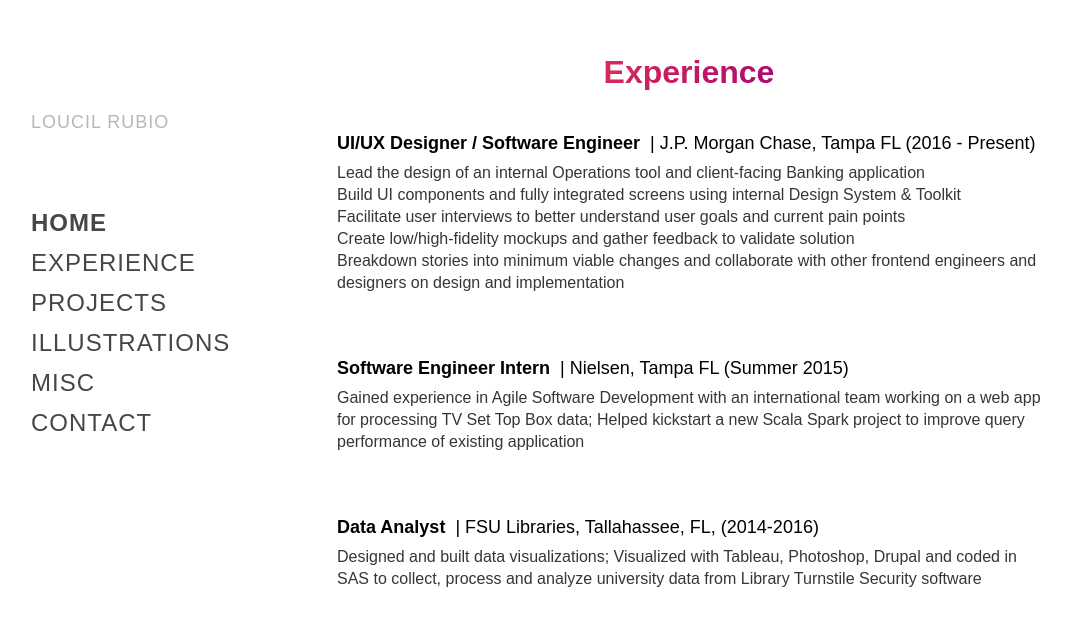
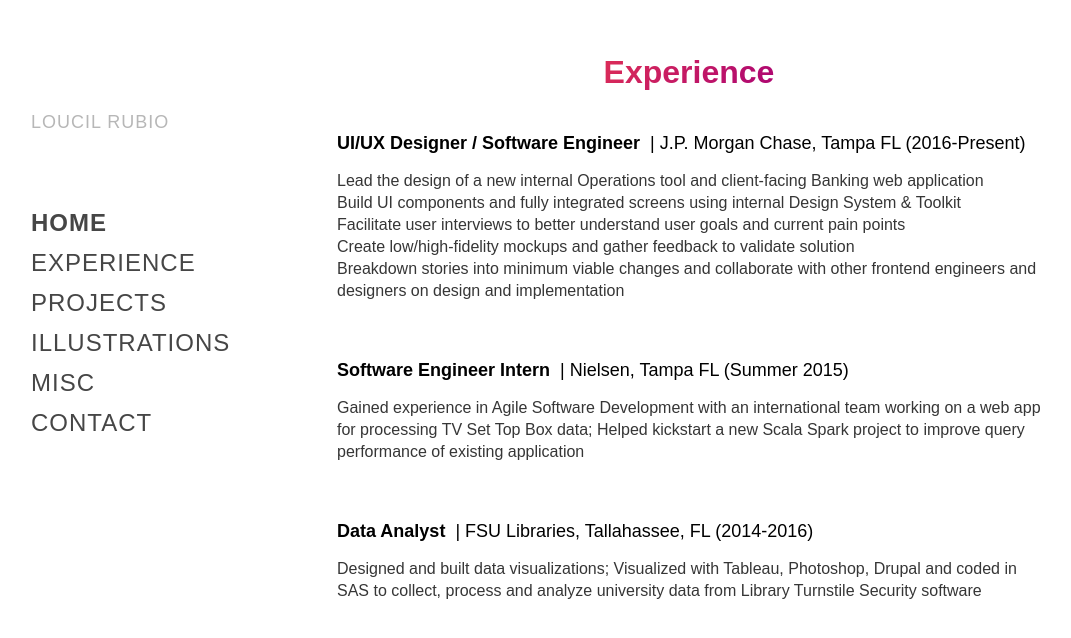
Before and after one commit to loucilvr/loucilrubio.github.io, a React (Create React App) app: page /#/experience in a window 1280 px wide. Shown: the part 166-804 px from the top of the page, without its empty margins (99-1170 px from the left). Built offline with nearby package versions, Linux system fonts and the light colour scheme.

Commit message:
added typography component and added aria label to links

```diff
--- /dev/null
+++ b/src/components/Typography/BodyText/BodyText.js
@@ -0,0 +1,17 @@
+import React from "react";
+import { createUseStyles } from "react-jss";
+
+const useStyles = createUseStyles({
+  bodyText: {
+    fontSize: "16px",
+    color: "#363636",
+    lineHeight: "22px",
+  },
+});
+
+const BodyText = ({ children }) => {
+  const classes = useStyles();
+  return <p className={classes.bodyText}>{children}</p>;
+};
+
+export default BodyText;
--- /dev/null
+++ b/src/components/Typography/BodyText/index.js
@@ -0,0 +1,3 @@
+import BodyText from './BodyText';
+
+export default BodyText;
--- a/src/pages/Contact/Contact.js
+++ b/src/pages/Contact/Contact.js
@@ -1,6 +1,6 @@
 import React from "react";
 import { createUseStyles } from "react-jss";
-import PageHeading from "../../components/PageHeading";
+import PageHeading from "../../components/Typography/PageHeading";
 
 const useStyles = createUseStyles({
   text: {
--- a/src/pages/Experience/Experience.js
+++ b/src/pages/Experience/Experience.js
@@ -1,6 +1,7 @@
 import React from "react";
-import PageHeading from "../../components/PageHeading";
+import PageHeading from "../../components/Typography/PageHeading";
 import { createUseStyles } from "react-jss";
+import BodyText from "../../components/Typography/BodyText";
 
 const useStyles = createUseStyles({
   titleCompanyContainer: {
@@ -24,12 +25,9 @@ const useStyles = createUseStyles({
   },
   experienceContent: {
     padding: "32px 16px",
-    "& > p": {
-      fontSize: "16px",
-      color: "#363636",
-      textAlign: "left",
-      lineHeight: "22px",
   },
+  experience: {
+    paddingBottom: "42px",
   },
 });
 
@@ -39,51 +37,57 @@ const Experience = () => {
     <div>
       <PageHeading title="Experience" />
       <div className={classes.experienceContent}>
+        <div className={classes.experience}>
           <div className={classes.titleCompanyContainer}>
             <h3>UI/UX Designer / Software Engineer</h3>
             <h3 className={classes.companyInfo}>
-            &nbsp; | J.P. Morgan Chase, Tampa FL (2016 - Present)
+              &nbsp; | J.P. Morgan Chase, Tampa FL (2016-Present)
             </h3>
           </div>
-        <p className={classes.description}>
-          Lead the design of an internal Operations tool and client-facing
-          Banking application
+          <BodyText>
+            Lead the design of a new internal Operations tool and client-facing
+            Banking web application
             <br />
-          Build UI components and fully integrated screens using internal Design
-          System & Toolkit
+            Build UI components and fully integrated screens using internal
+            Design System & Toolkit
             <br />
-          Facilitate user interviews to better understand user goals and current
-          pain points
+            Facilitate user interviews to better understand user goals and
+            current pain points
             <br />
             Create low/high-fidelity mockups and gather feedback to validate
             solution
             <br />
             Breakdown stories into minimum viable changes and collaborate with
             other frontend engineers and designers on design and implementation
-        </p>
+          </BodyText>
+        </div>
+        <div className={classes.experience}>
           <div className={classes.titleCompanyContainer}>
             <h3>Software Engineer Intern</h3>
             <h3 className={classes.companyInfo}>
               &nbsp; | Nielsen, Tampa FL (Summer 2015)
             </h3>
           </div>
-        <p className={classes.description}>
-          Gained experience in Agile Software Development with an international
-          team working on a web app for processing TV Set Top Box data; Helped
-          kickstart a new Scala Spark project to improve query performance of
-          existing application
-        </p>
+          <BodyText>
+            Gained experience in Agile Software Development with an
+            international team working on a web app for processing TV Set Top
+            Box data; Helped kickstart a new Scala Spark project to improve
+            query performance of existing application
+          </BodyText>
+        </div>
+        <div className={classes.experience}>
           <div className={classes.titleCompanyContainer}>
             <h3>Data Analyst</h3>
             <h3 className={classes.companyInfo}>
-            &nbsp; | FSU Libraries, Tallahassee, FL, (2014-2016)
+              &nbsp; | FSU Libraries, Tallahassee, FL (2014-2016)
             </h3>
           </div>
-        <p className={classes.description}>
+          <BodyText>
             Designed and built data visualizations; Visualized with Tableau,
             Photoshop, Drupal and coded in SAS to collect, process and analyze
             university data from Library Turnstile Security software
-        </p>
+          </BodyText>
+        </div>
       </div>
     </div>
   );
--- a/src/pages/Home/Home.js
+++ b/src/pages/Home/Home.js
@@ -3,7 +3,8 @@ import Headshot from "../../assets/img/2016spring_headshot.png";
 import Linkedin from "../../assets/img/linkedinLogo.png";
 import Github from "../../assets/img/githubLogo.png";
 import { createUseStyles } from "react-jss";
-import PageHeading from "../../components/PageHeading";
+import PageHeading from "../../components/Typography/PageHeading";
+import BodyText from "../../components/Typography/BodyText";
 
 const useStyles = createUseStyles({
   about: {
@@ -28,11 +29,8 @@ const useStyles = createUseStyles({
     marginBottom: "32px",
   },
   aboutDetails: {
-    fontSize: "16px",
-    color: "#363636",
     textAlign: "left",
     padding: "0 42px",
-    lineHeight: "22px",
   },
   divider: {
     width: "1px",
@@ -64,14 +62,13 @@ const Home = () => {
     <div className={classes.about}>
       <img
         src={Headshot}
-        alt="Personal Headshot"
+        alt="My personal headshot"
         className={classes.headshot}
       />
       <div>
         <PageHeading title="hi there, I'm Loucil :-)" />
         <section className={classes.aboutDetails}>
-          <p>
-            {" "}
+          <BodyText>
             I'm a <strong> UX Engineer</strong> obsessed with understanding and
             solving users’ problems through user research, design and software
             development. I'm currently designing, building and deploying
@@ -92,7 +89,7 @@ const Home = () => {
             with my dog or practicing latte art. I built this portfolio to share
             some of my interests and showcase things I've created outside of
             work for fun :-)
-          </p>
+          </BodyText>
         </section>
         <section className={classes.mediaLinks}>
           <img
@@ -100,14 +97,24 @@ const Home = () => {
             alt="LinkedIn company logo"
             className={classes.linkedinLogo}
           />{" "}
-          <a href="https://www.linkedin.com/in/mlcrubio">LINKEDIN</a>
+          <a
+            href="https://www.linkedin.com/in/mlcrubio"
+            aria-label="View my LinkedIn Profile"
+          >
+            LINKEDIN
+          </a>
           <div className={classes.divider} />
           <img
             src={Github}
             alt="Github company logo"
             className={classes.githubLogo}
           />{" "}
-          <a href="https://github.com/loucilvr">GITHUB</a>
+          <a
+            href="https://github.com/loucilvr"
+            aria-label="View my GitHub Projects"
+          >
+            GITHUB
+          </a>
         </section>
       </div>
     </div>
--- a/src/pages/Illustrations/Illustrations.js
+++ b/src/pages/Illustrations/Illustrations.js
@@ -2,7 +2,7 @@ import React from "react";
 import breakfastImg from "../../assets/img/illustrations/his-hers-breakfast.jpg";
 import coffeee from "../../assets/img/illustrations/coffeeee.jpeg";
 import eucalyptusPlant from "../../assets/img/illustrations/eucalyptus.jpeg";
-import PageHeading from "../../components/PageHeading";
+import PageHeading from "../../components/Typography/PageHeading";
 import madeleineLatte from "../../assets/img/illustrations/madeleine_latte.png";
 import winterWonderlandCabin from "../../assets/img/illustrations/winter_2020.png";
 import desert from "../../assets/img/illustrations/desert.png";
--- a/src/pages/Misc/Misc.js
+++ b/src/pages/Misc/Misc.js
@@ -1,6 +1,6 @@
 import React from "react";
 import { createUseStyles } from "react-jss";
-import PageHeading from "../../components/PageHeading";
+import PageHeading from "../../components/Typography/PageHeading";
 
 const articles = [
   {
--- a/src/pages/Projects/Project.js
+++ b/src/pages/Projects/Project.js
@@ -1,12 +1,8 @@
 import React from "react";
 import { createUseStyles } from "react-jss";
+import BodyText from "../../components/Typography/BodyText";
 
 const useStyles = createUseStyles({
-  text: {
-    fontSize: "16px",
-    color: "#363636",
-    lineHeight: "22px",
-  },
   projectDescription: {
     display: "flex",
     flexDirection: "column",
@@ -38,7 +34,7 @@ const Project = ({ title, description, renderImages, renderFooter }) => {
     <>
       <div className={classes.projectDescription}>
         <h2>{title}</h2>
-        <p className={classes.text}>{description}</p>
+        <BodyText>{description}</BodyText>
         <span className={classes.demoImages}>
           {renderImages && renderImages()}
         </span>
```
Also changed, not shown: src/pages/Projects/Projects.js (+1 -6 lines), src/components/Typography/PageHeading/PageHeading.js (renamed from src/components/PageHeading/PageHeading.js), src/components/Typography/PageHeading/index.js (renamed from src/components/PageHeading/index.js). Lines whose indentation alone changed are shown as unchanged.
